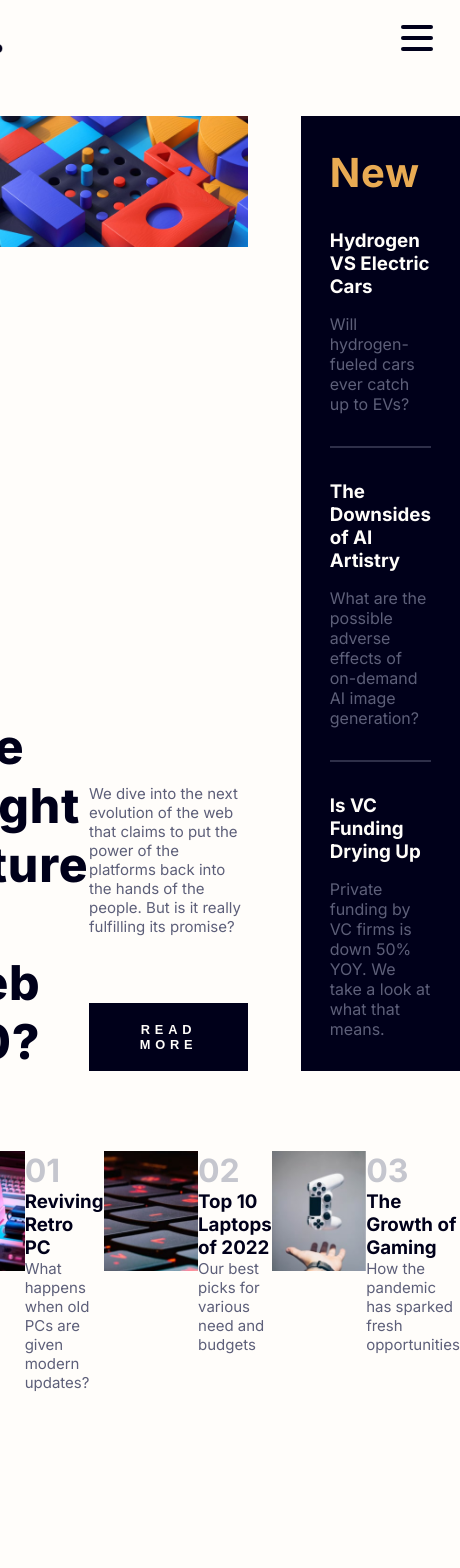
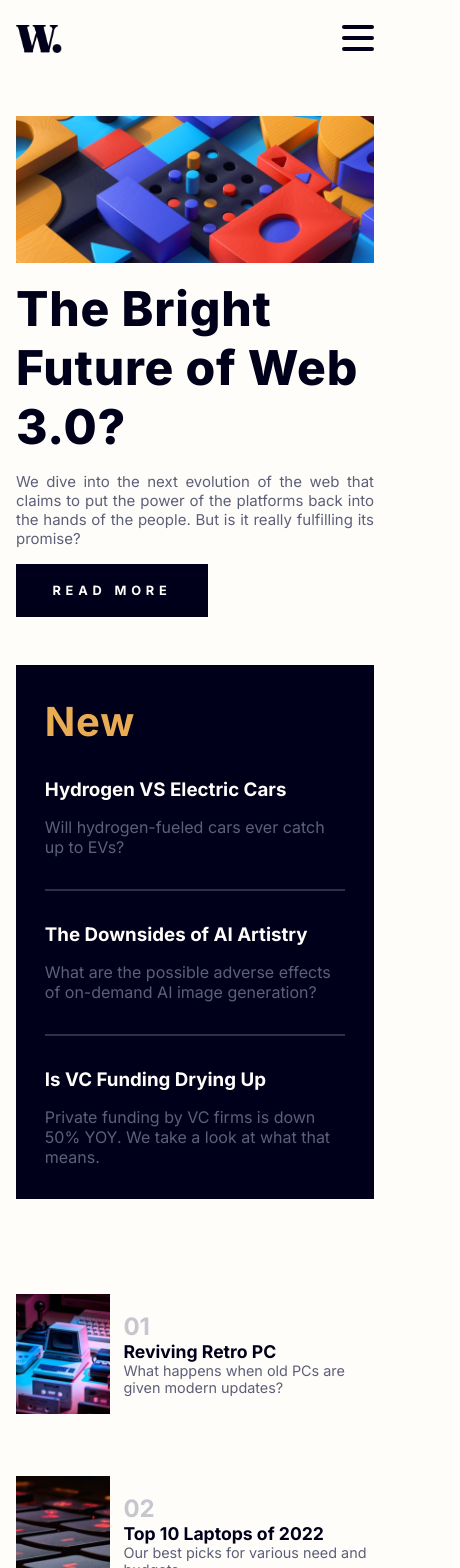
Before and after one commit to mpabarca/news-homepage-main, a Next.js app: page / in a window 390 px wide. Shown: the top 1568 px of the page, 460 px wide, since content can reach past the window. Before the commit the page ends 1392 px from the top, so only its background shows below. Built offline with nearby package versions, Linux system fonts and the light colour scheme.

Commit message:
Add responsive css style to home page

```diff
--- a/src/components/molecules/popularSectionHome.jsx
+++ b/src/components/molecules/popularSectionHome.jsx
@@ -1,6 +1,7 @@
 import Image from 'next/image';
 import popularImage from '../../../public/image-web-3-desktop.jpg';
 import {popular} from '../../data/popular';
+import Link from 'next/link';
 
 const PopularSectionHome = () => {
     return (
@@ -15,7 +16,7 @@ const PopularSectionHome = () => {
                 <h1>{popular.title}</h1>
                 <div className='more-info'>
                     <p>{popular.subtitle}</p>
-                    <button>READ MORE</button>
+                    <Link href='/'>READ MORE</Link>
                 </div>
             </div>
         </div>
--- a/src/styles/base/_global.scss
+++ b/src/styles/base/_global.scss
@@ -16,8 +16,16 @@ body {
 
 }
 
+@media only screen and (max-width: 93.7rem){
+    body {
+        padding: 4rem;
+    }
+}
+
 @media only screen and (max-width: $size-breakpoint-responsive){
     body {
+        display: block;
         padding: $padding-global-mobile;
+        max-width: 65.6rem;
     }
 }
--- a/src/styles/base/_variable.scss
+++ b/src/styles/base/_variable.scss
@@ -10,6 +10,7 @@ $margin-right-hamburger: 8rem;
 
 $font-family-base: 'Inter', sans-serif;
 $font-size-paragraph: .938rem;
+$font-size-paragraph-mobile: .9rem;
 $font-weight-normal: 400;
 $font-weight-bold: 700;
 $font-weight-very-bold: 800;
--- a/src/styles/components/navbar.scss
+++ b/src/styles/components/navbar.scss
@@ -28,8 +28,7 @@ nav {
             .nav-container {
                 display: block;
                 position: relative;
-                width: 90%;
-                max-width: 1050px;
+                max-width: 65.6rem;
                 margin: auto;
                 height: 60px;
                 .menu-items {
--- a/src/styles/pages/home.scss
+++ b/src/styles/pages/home.scss
@@ -34,7 +34,9 @@
                     color: $color-neutral-dark-gray-blue;
                     margin: auto;
                 }
-                button {
+                a {
+                    text-decoration: none;
+                    text-align: center;
                     background-color: $color-neutral-dark-blue;
                     color: $color-neutral-white;
                     border: none;
@@ -44,7 +46,8 @@
                     font-size: .8rem;
                     font-weight: $font-weight-bold;
                     &:hover, &:active {
-                        color: $color-primary-orange;
+                        background-color: $color-primary-red;
+                        color: $color-neutral-white;
                     }
                 }
             }
@@ -95,15 +98,17 @@
         display: flex;
         flex-direction: row;
         justify-content: space-between;
+        flex-wrap: wrap;
         width: 100%;
-        margin-top: 5rem;
+        margin-top: 3rem;
         a.trending {
             display: flex;
             flex-direction: row;
             justify-content: space-between;
             height: 120px;
-            max-width: 400px;
+            width: 400px;
             text-decoration: none;
+            margin-top: 2rem;
             img {
                 height: 120px;
                 width: auto;
@@ -134,3 +139,52 @@
         }
     }
 }
+
+@media only screen and (max-width: $size-breakpoint-responsive){
+    .home {
+        flex-direction: column;
+        .popular, .news {
+            width: 100%;
+            margin-bottom: 3rem;
+        }
+        .popular {
+            img {
+                margin-bottom: 1rem;
+            }
+            .popular-new {
+                flex-direction: column;
+                h1, .more-info {
+                    width: 100%;
+                }
+                h1, .more-info p {
+                    margin-bottom: 1rem;
+                }
+                .more-info {
+                    text-align: justify;
+                }
+            }
+        }
+        .list-trending {
+            flex-direction: column;
+            margin-top: 0;
+            .trending {
+                margin: auto;
+                align-items: center;
+                max-width: 500px;
+                width: auto !important;
+                height: 150px !important;
+                gap: .5rem;
+                .info-trending {
+                    h1 {
+                        font-size: 1.5rem;
+                    }
+                    h3 {
+                        font-size: 1.1rem !important;
+                    }
+                    p {
+                        font-size: $font-size-paragraph-mobile !important;
+                    }}
+            }
+        }
+    }
+}
```
